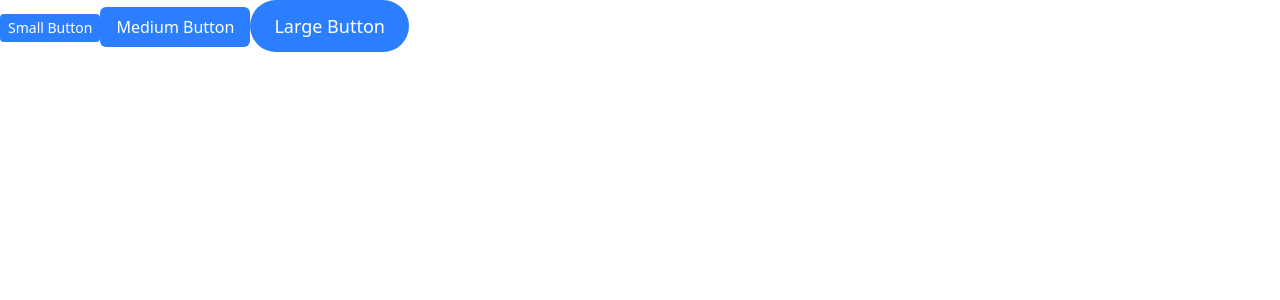
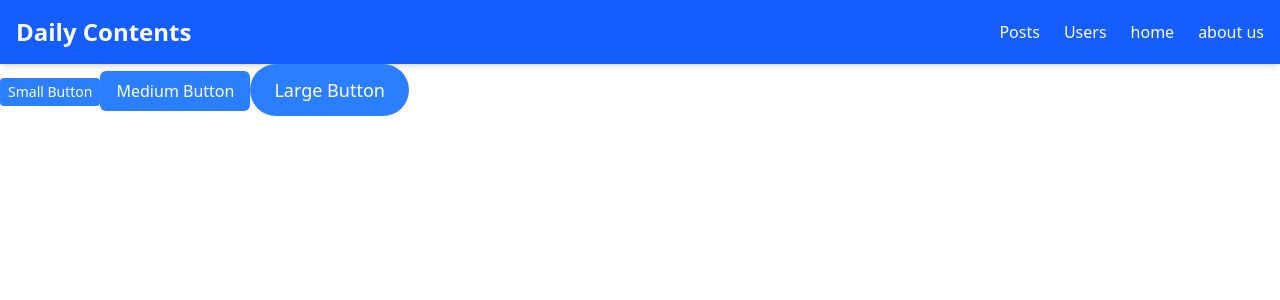
Before and after one commit to Habeebopeyemi/alx-project-0x02-setup, a Next.js app in the folder alx-project-0x02/: page /about in a window 1280 px wide. Shown: the top 300 px of the page. Built offline with nearby package versions, Linux system fonts and the light colour scheme.

Commit message:
Feat: task 5 in done

```diff
--- a/alx-project-0x02/pages/about.tsx
+++ b/alx-project-0x02/pages/about.tsx
@@ -1,5 +1,6 @@
 import React, { useState } from "react";
 import Button from "@/components/common/Button";
+import Header from "@/components/layout/Header";
 import { type PostData } from "@/interfaces";
 
 const about = () => {
@@ -11,6 +12,7 @@ const about = () => {
   });
   return (
     <div>
+      <Header />
       <Button size="small" shape="rounded-sm">
         Small Button
       </Button>
--- a/alx-project-0x02/pages/home.tsx
+++ b/alx-project-0x02/pages/home.tsx
@@ -1,5 +1,6 @@
 import React, { useState } from "react";
 import Card from "@/components/common/Card";
+import Header from "@/components/layout/Header";
 import { type CardProps } from "@/interfaces";
 
 const home = () => {
@@ -9,6 +10,7 @@ const home = () => {
   };
   return (
     <div>
+      <Header />
       <h1>home</h1>
       <Card title={cardData.title} content={cardData.content} />
     </div>
```
